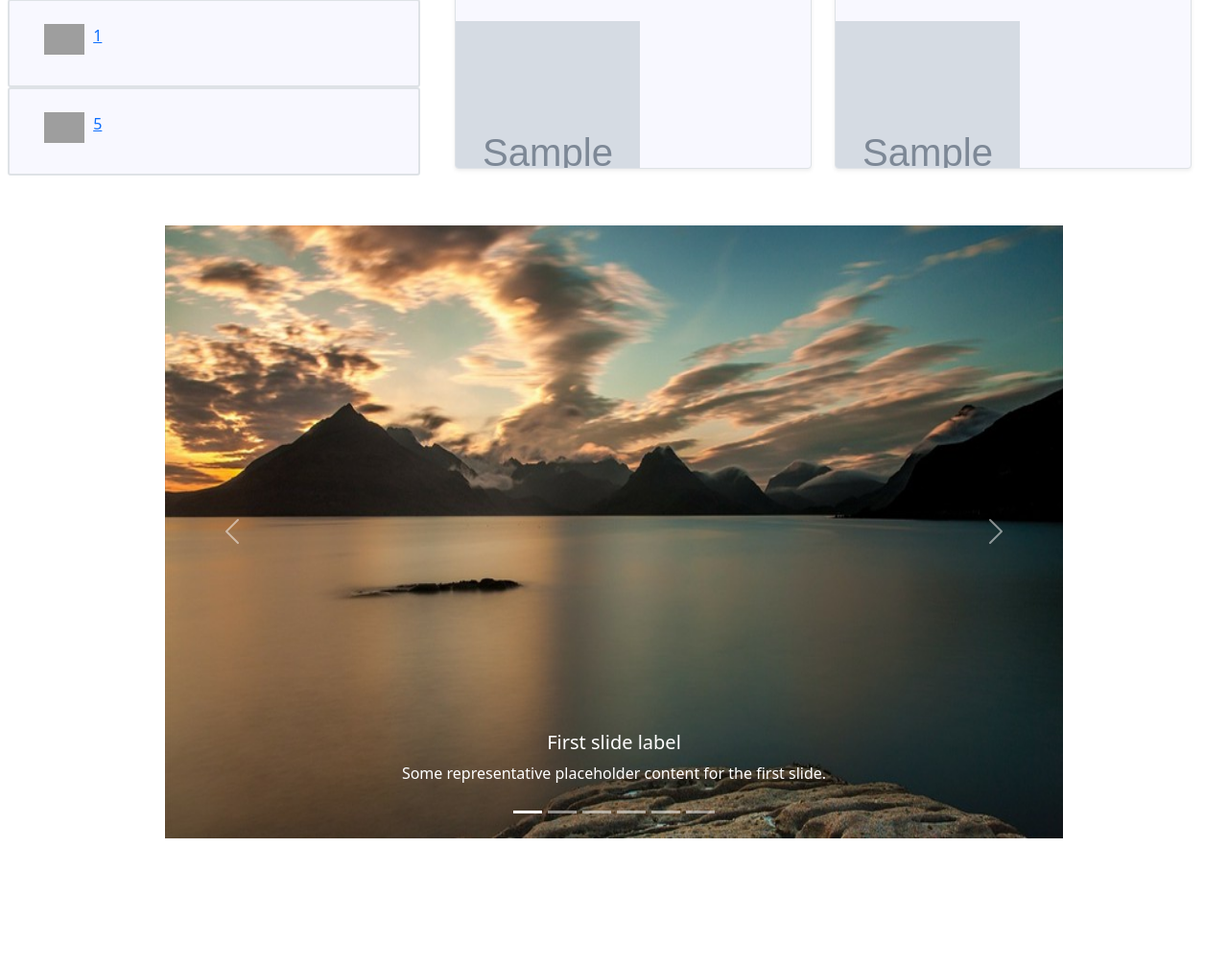
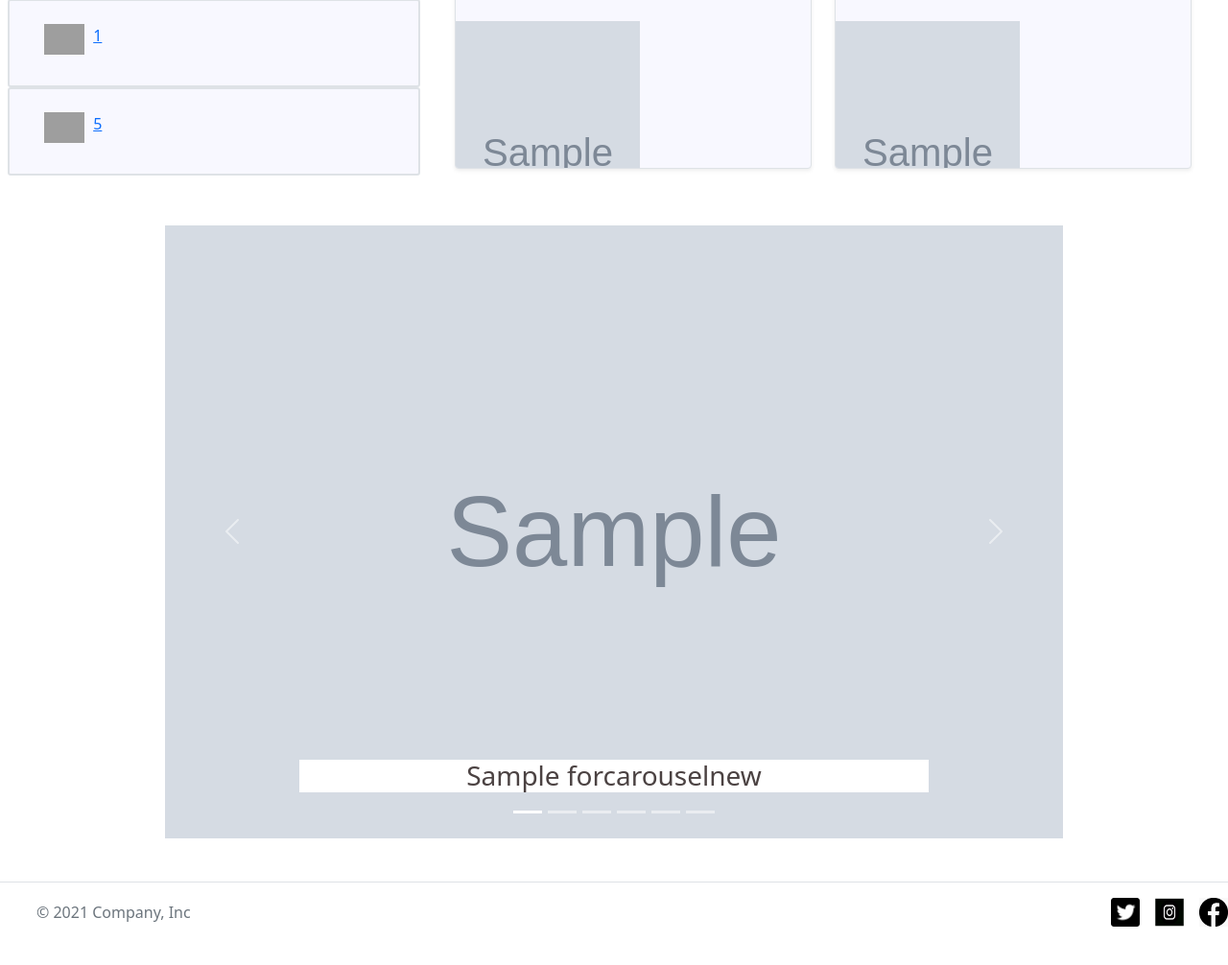
Before and after one commit to amanmehra262001/ApniKhabar, a Flask app: template templates/index.html in a window 1280 px wide. Shown: the part 889-1895 px from the top of the page at 96% size. Before the commit the page ends 1763 px from the top, so only its background shows below. Run offline with Flask 2, Linux system fonts and the light colour scheme; the template is opened without the code that fills it: most values are stand-ins (such as "Sample title", 1, 10 or a date in 2020); grey boxes marked "Sample" are stand-in pictures; some libraries are stand-ins or nearby versions; grey boxes are pictures that could not be loaded.

Commit message:
Final touch for now. completed most of functionality.

```diff
--- a/app.py
+++ b/app.py
@@ -42,7 +42,7 @@ class User(db.Model):
 #     querydesc = db.Column(db.String(500), nullable=False)
 
 
-api_key = config('NEWS_API_API_KEY_SECOND')
+api_key = config('NEWS_API_API_KEY_FATHER')
 # newsapi = NewsDataApiClient(apikey=api_key)
 newsapi = NewsApiClient(api_key=api_key)
 # newsapi = NewsCatcherApiClient(x_api_key=api_key)
@@ -52,9 +52,13 @@ unsplash_api_key = config('UNSPLASH_API')
 # preparations...........................
 generalprefrences = ['world', 'design', 'stocks',
                      'entertainment', 'arts', 'technology', 'culture', 'photography', 'politics', 'celebrity']
+forcarousel = ['games', 'kids', 'nature', 'bitcoin', 'new', 'football']
 generalprefrencenewsarr = []
 generalprefrenceimgarr = []
 generalprefrencelinkarr = []
+forcarouselnews = []
+forcarouselimg = []
+forcarousellink = []
 for topic in generalprefrences:
     # newsData
     # all_articles = newsapi.news_api(q=topic,
@@ -69,8 +73,26 @@ for topic in generalprefrences:
     # with open('news.json', 'a') as f:
     #     json.dump(all_articles, f)
     generalprefrencenewsarr.append(all_articles['articles'][0]['title'])
-    generalprefrenceimgarr.append(all_articles['articles'][0]['urlToImage'])
+    generalprefrenceimgarr.append(
+        all_articles['articles'][0]['urlToImage'])
     generalprefrencelinkarr.append(all_articles['articles'][0]['url'])
+for topic in forcarousel:
+    # newsData
+    # all_articles = newsapi.news_api(q=topic,
+    #                                 language='en')
+    # newscatcher
+    # all_articles = newsapi.get_search(q=topic,
+    #                                   lang='en',                                         page_size=100)
+    # newsapi
+    all_articles = newsapi.get_everything(q=topic,
+                                          language='en',
+                                          page=2)
+    # with open('news.json', 'a') as f:
+    #     json.dump(all_articles, f)
+    forcarouselnews.append(all_articles['articles'][0]['title'])
+    forcarouselimg.append(
+        all_articles['articles'][0]['urlToImage'])
+    forcarousellink.append(all_articles['articles'][0]['url'])
 
 
 @app.route("/")
@@ -90,7 +112,7 @@ def index():
         # print(newsarr)
         newsarr = []
         for topic in userprefrencesarr:
-            print(topic)
+            # print(topic)
             if topic != 'inovations':
                 all_articles = newsapi.get_everything(q=topic,
                                                       language='en',
@@ -102,15 +124,16 @@ def index():
                 foryoulink.append(all_articles['articles'][0]['url'])
                 # print(type(all_articles['articles'][0]['title']))
             else:
-                all_articles = newsapi.get_everything(q='devotional',
+                all_articles = newsapi.get_everything(q='machine',
                                                       language='en',
                                                       page=2)
+                # with open('news.json', 'a') as f:
+                #     json.dump(all_articles, f)
                 newsarr.append(all_articles['articles'][0]['title'])
                 foryouimg.append(all_articles['articles'][0]['urlToImage'])
                 foryoulink.append(all_articles['articles'][0]['url'])
-            print(newsarr)
-        return render_template('index.html', myname=myname, generalprefrences=generalprefrences, todayTopTenarr=generalprefrencenewsarr, userprefrencesarr=userprefrencesarr, unsplash_api_key=unsplash_api_key, todayTopTenimgsrc=generalprefrenceimgarr, todayTopTenlinks=generalprefrencelinkarr, newsarr=newsarr, foryouimg=foryouimg, foryoulink=foryoulink, gforyouimg=generalprefrenceimgarr, gforyoulink=generalprefrencelinkarr)
-    return render_template('index.html', myname=myname, generalprefrences=generalprefrences, todayTopTenarr=generalprefrencenewsarr, unsplash_api_key=unsplash_api_key, todayTopTenimgsrc=generalprefrenceimgarr, todayTopTenlinks=generalprefrencelinkarr, newsarr=newsarr, foryouimg=generalprefrenceimgarr, foryoulink=generalprefrencelinkarr)
+        return render_template('index.html', myname=myname, generalprefrences=generalprefrences, todayTopTenarr=generalprefrencenewsarr, userprefrencesarr=userprefrencesarr, unsplash_api_key=unsplash_api_key, todayTopTenimgsrc=generalprefrenceimgarr, todayTopTenlinks=generalprefrencelinkarr, newsarr=newsarr, foryouimg=foryouimg, foryoulink=foryoulink, gforyouimg=generalprefrenceimgarr, gforyoulink=generalprefrencelinkarr, forcarouselimg=forcarouselimg, forcarousellink=forcarousellink, forcarouselnews=forcarouselnews)
+    return render_template('index.html', myname=myname, generalprefrences=generalprefrences, todayTopTenarr=generalprefrencenewsarr, unsplash_api_key=unsplash_api_key, todayTopTenimgsrc=generalprefrenceimgarr, todayTopTenlinks=generalprefrencelinkarr, newsarr=newsarr, foryouimg=generalprefrenceimgarr, foryoulink=generalprefrencelinkarr, forcarouselimg=forcarouselimg, forcarousellink=forcarousellink, forcarouselnews=forcarouselnews)
 
 
 @ app.route("/contact")
--- a/templates/basic.html
+++ b/templates/basic.html
@@ -100,7 +99,7 @@
 
     <main>
         {% block body %} {%endblock%}</main>
-    <!-- <footer class="d-flex flex-wrap justify-content-between align-items-center py-3 my-4 border-top" style="position:absolute; bottom:0; width:100%; height: 2vh;">
+    <footer class="footer mt-auto d-flex flex-wrap justify-content-between align-items-center py-3 my-4 border-top">
         <div class="col-md-4 d-flex align-items-center">
             <a href="/" class="mb-3 me-2 mb-md-0 text-muted text-decoration-none lh-1">
                 <svg class="bi" width="30" height="24"><use xlink:href="#bootstrap"></use></svg>
--- a/templates/index.html
+++ b/templates/index.html
@@ -128,71 +128,85 @@
 <!-- {{userprefrencesarr}} {{generalprefrences}} -->
 
 <!-- carousel div src="{{url_for( 'static', filename='lake.jpg' )}} " -->
-<div class="container " style="width: 75vw; height: 50vh; margin-top: 3vh; ">
-    <div id="carouselExampleCaptions " class="carousel slide " data-bs-ride="carousel ">
-        <div class="carousel-indicators ">
-            <button type="button " data-bs-target="#carouselExampleCaptions " data-bs-slide-to="0 " class="active " aria-current="true " aria-label="Slide 1 "></button>
-            <button type="button " data-bs-target="#carouselExampleCaptions " data-bs-slide-to="1 " aria-label="Slide 2 "></button>
-            <button type="button " data-bs-target="#carouselExampleCaptions " data-bs-slide-to="2 " aria-label="Slide 3 "></button>
-            <button type="button " data-bs-target="#carouselExampleCaptions " data-bs-slide-to="3 " aria-label="Slide 4 "></button>
-            <button type="button " data-bs-target="#carouselExampleCaptions " data-bs-slide-to="4 " aria-label="Slide 5 "></button>
-            <button type="button " data-bs-target="#carouselExampleCaptions " data-bs-slide-to="5 " aria-label="Slide 6 "></button>
+<div class="container " style="width: 75vw; height: 50vh; margin-top: 3vh; margin-bottom: 25vh; ">
+    <div id="carouselExampleCaptions" class="carousel slide" data-bs-ride="carousel">
+        <div class="carousel-indicators">
+            <button type="button" data-bs-target="#carouselExampleCaptions" data-bs-slide-to="0" class="active" aria-current="true" aria-label="Slide 1"></button>
+            <button type="button" data-bs-target="#carouselExampleCaptions" data-bs-slide-to="1" aria-label="Slide 2"></button>
+            <button type="button" data-bs-target="#carouselExampleCaptions" data-bs-slide-to="2" aria-label="Slide 3"></button>
+            <button type="button" data-bs-target="#carouselExampleCaptions" data-bs-slide-to="3" aria-label="Slide 4"></button>
+            <button type="button" data-bs-target="#carouselExampleCaptions" data-bs-slide-to="4" aria-label="Slide 5"></button>
+            <button type="button" data-bs-target="#carouselExampleCaptions" data-bs-slide-to="5" aria-label="Slide 6"></button>
+
         </div>
         <div class="carousel-inner ">
             <div class="carousel-item active ">
-                <img src="{{url_for( 'static', filename='lake.jpg' )}} " style="height: 70vh; " class="d-block w-100 " alt="... ">
-                <div class="carousel-caption d-none d-md-block ">
-                    <h5>First slide label</h5>
-                    <p>Some representative placeholder content for the first slide.</p>
-                </div>
+                <a href={{forcarousellink[0]}}>
+                    <img src={{forcarouselimg[0]}} style="height: 70vh; " class="d-block w-100 ">
+                    <div class="carousel-caption d-none d-md-block ">
+                        <strong><h3 style="background-color: white; color:rgb(75, 66, 66);">{{forcarouselnews[0]}}</h3>
+                        </strong>
+                    </div>
+                </a>
             </div>
             <div class="carousel-item ">
-                <img src="{{url_for( 'static', filename='download.jpeg' )}} " style="height: 70vh; " class="d-block w-100 " alt="... ">
-                <div class="carousel-caption d-none d-md-block ">
-                    <h5>Second slide label</h5>
-                    <p>Some representative placeholder content for the second slide.</p>
-                </div>
+                <a href={{forcarousellink[1]}}>
+                    <img src={{forcarouselimg[1]}} style="height: 70vh; " class="d-block w-100 ">
+                    <div class="carousel-caption d-none d-md-block ">
+                        <strong><h3 style="background-color: white; color:rgb(75, 66, 66);">{{forcarouselnews[1]}}</h3>
+                        </strong>
+                    </div>
+                </a>
             </div>
             <div class="carousel-item ">
-                <img src="{{url_for( 'static', filename='lands-endslide.jpg' )}} " style="height: 70vh; " class="d-block w-100 " alt="... ">
-                <div class="carousel-caption d-none d-md-block ">
-                    <h5>Third slide label</h5>
-                    <p>Some representative placeholder content for the third slide.</p>
-                </div>
+                <a href={{forcarousellink[2]}}>
+                    <img src={{forcarouselimg[2]}} style="height: 70vh; " class="d-block w-100 ">
+                    <div class="carousel-caption d-none d-md-block ">
+                        <strong><h3 style="background-color: white; color:rgb(75, 66, 66);">{{forcarouselnews[2]}}</h3>
+                        </strong>
+                    </div>
+                </a>
             </div>
             <div class="carousel-item ">
-                <img src="{{url_for( 'static', filename='lake.jpg' )}} " style="height: 70vh; " class="d-block w-100 " alt="... ">
-                <div class="carousel-caption d-none d-md-block ">
-                    <h5>Third slide label</h5>
-                    <p>Some representative placeholder content for the third slide.</p>
-                </div>
+                <a href={{forcarousellink[3]}}>
+                    <img src={{forcarouselimg[3]}} style="height: 70vh; " class="d-block w-100 ">
+                    <div class="carousel-caption d-none d-md-block ">
+
+                        <strong><h3 style="background-color: white; color:rgb(75, 66, 66);">{{forcarouselnews[3]}}</h3>
+                        </strong>
+                    </div>
+                </a>
             </div>
             <div class="carousel-item ">
-                <img src="{{url_for( 'static', filename='download.jpeg' )}} " style="height: 70vh; " class="d-block w-100 " alt="... ">
-                <div class="carousel-caption d-none d-md-block ">
-                    <h5>Third slide label</h5>
-                    <p>Some representative placeholder content for the third slide.</p>
-                </div>
+                <a href={{forcarousellink[4]}}>
+                    <img src={{forcarouselimg[4]}} style="height: 70vh; " class="d-block w-100 ">
+                    <div class="carousel-caption d-none d-md-block ">
+                        <strong><h3 style="background-color: white; color:rgb(75, 66, 66);">{{forcarouselnews[4]}}</h3>
+                        </strong>
+                    </div>
+                </a>
             </div>
             <div class="carousel-item ">
-                <img src="{{url_for( 'static', filename='lands-endslide.jpg' )}} " style="height: 70vh; " class="d-block w-100 " alt="... ">
-                <div class="carousel-caption d-none d-md-block ">
-                    <h5>Third slide label</h5>
-                    <p>Some representative placeholder content for the third slide.</p>
-                </div>
+                <a href={{forcarousellink[5]}}>
+                    <img src={{forcarouselimg[5]}} style="height: 70vh; " class="d-block w-100 ">
+                    <div class="carousel-caption d-none d-md-block ">
+
+                        <strong><h3 style="background-color: white; color:rgb(75, 66, 66);">{{forcarouselnews[5]}}</h3>
+                        </strong>
+                    </div>
+                </a>
             </div>
         </div>
-        <button class="carousel-control-prev " type="button " data-bs-target="#carouselExampleCaptions " data-bs-slide="prev ">
-          <span class="carousel-control-prev-icon " aria-hidden="true "></span>
-          <span class="visually-hidden ">Previous</span>
-        </button>
-        <button class="carousel-control-next " type="button " data-bs-target="#carouselExampleCaptions " data-bs-slide="next ">
-          <span class="carousel-control-next-icon " aria-hidden="true "></span>
-          <span class="visually-hidden ">Next</span>
-        </button>
+        <button class="carousel-control-prev" type="button" data-bs-target="#carouselExampleCaptions" data-bs-slide="prev">
+            <span class="carousel-control-prev-icon" aria-hidden="true"></span>
+            <span class="visually-hidden">Previous</span>
+          </button>
+        <button class="carousel-control-next" type="button" data-bs-target="#carouselExampleCaptions" data-bs-slide="next">
+            <span class="carousel-control-next-icon" aria-hidden="true"></span>
+            <span class="visually-hidden">Next</span>
+          </button>
     </div>
 </div>
-
 
 <!-- {% if todayTopTenarr %} {{todayTopTenarr}} {% else %} You were write about the error {% endif %} -->
 
```
Also changed, not shown: other parts of templates/basic.html (+20 -20 lines).
